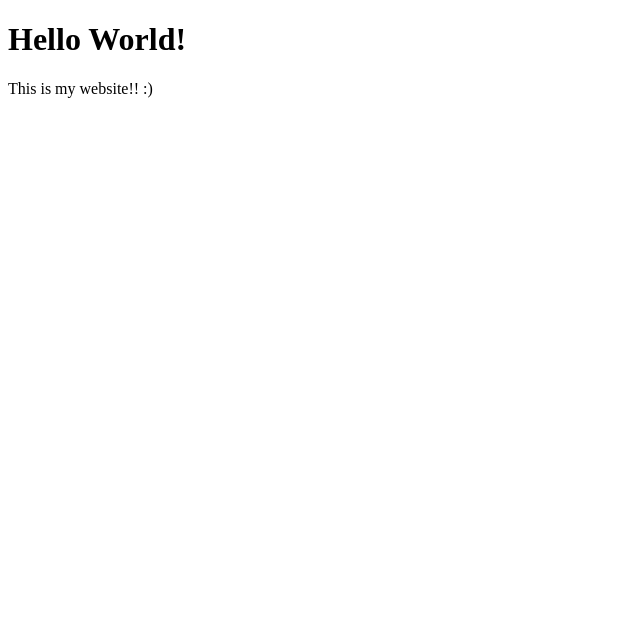
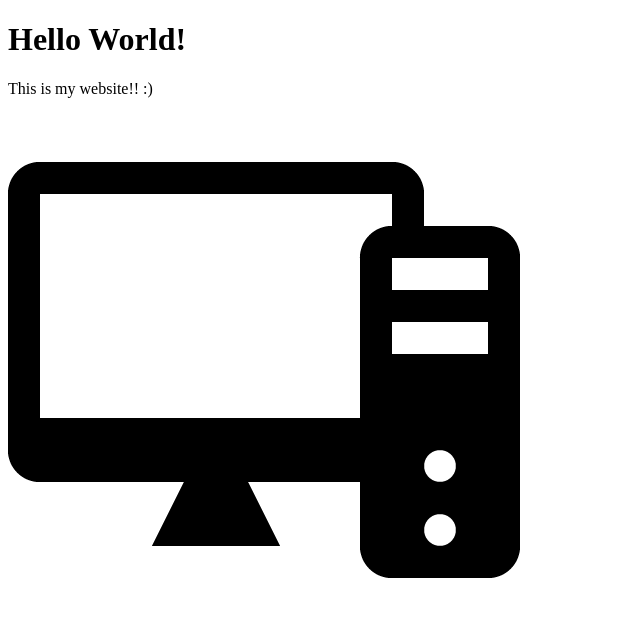
Before and after one commit to ssarrahahmedd123/my-second-project, a plain HTML site: page index.html in a window 1280 px wide. Shown: the whole page, without its empty margins (0-640 px from the left). Drawn offline with Linux system fonts and the light colour scheme; files whose address does not match are found by name.

Commit message:
added an image

```diff
--- a/index.html
+++ b/index.html
@@ -9,5 +9,6 @@
 <body>
     <h1>Hello World!</h1>
     <p>This is my website!! :)</p>
+    <img src="/Users/sarahahmed/Documents/CIRCLE/tk-2019/demos/group-b/images/computer.png" alt="computer outline">
 </body>
 </html>
```
Also changed, not shown: images/computer.png (added).
